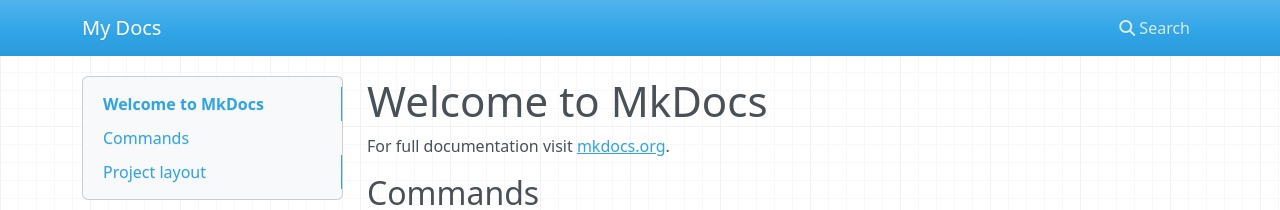
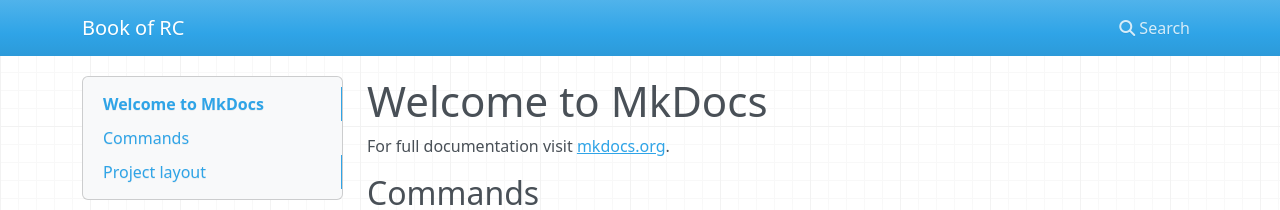
Before and after one commit to matt-the-ogre/book-of-rc, an MkDocs documentation site: the page built from docs/index.md, in a window 1280 px wide. Shown: the top 210 px of the page. Built offline with MkDocs 1.6.1, drawn with Linux system fonts in a browser that asks for light colours; nearby versions of some CDN libraries.

Commit message:
Update MkDocs configuration and add GitHub Actions workflow for deployment

```diff
--- a/mkdocs.yml
+++ b/mkdocs.yml
@@ -1 +1,6 @@
-site_name: My Docs
+site_name: Book of RC
+site_url: https://matt-the-ogre.github.io/book-of-rc
+site_author: Matt Manuel
+site_description: A book to help people discover and thrive in the world of Remote Control (RC) vehicles.
+site_favicon: images/favicon.ico
+site_logo: images/logo.png
```
Also changed, not shown: 1 other file.
